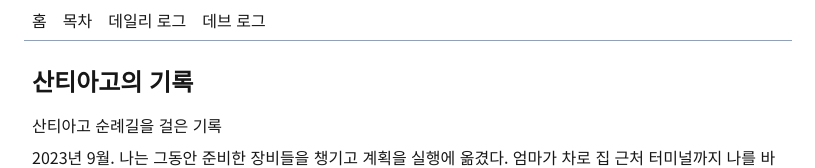
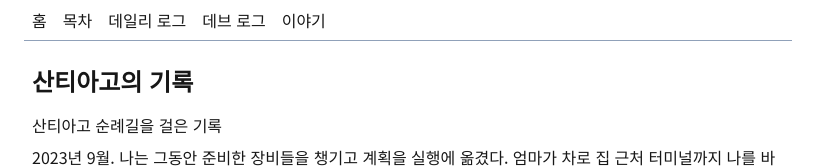
Before and after one commit to forestream/forestream.github.io, a Next.js app: page / in a window 1280 px wide. Shown: the top 168 px of the page, without its empty margins (232-1047 px from the left). Built offline with nearby package versions, Linux system fonts and the light colour scheme.

Commit message:
add stories tab

```diff
--- a/app/_components/header-data-layer.tsx
+++ b/app/_components/header-data-layer.tsx
@@ -13,5 +13,12 @@ export async function HeaderDataLayer({
   const devLogs = await getChildDirectories(
     join(process.cwd(), "app", "dev-logs"),
   );
-  return <LogsProvider logs={{ dailyLogs, devLogs }}>{children}</LogsProvider>;
+  const stories = await getChildDirectories(
+    join(process.cwd(), "app", "stories"),
+  );
+  return (
+    <LogsProvider logs={{ dailyLogs, devLogs, stories }}>
+      {children}
+    </LogsProvider>
+  );
 }
--- a/app/_components/header.tsx
+++ b/app/_components/header.tsx
@@ -81,6 +81,28 @@ export function Header() {
           />
         </ul>
       </div>
+      <button
+        popoverTarget="stories"
+        className="anchor-[--stories] cursor-pointer hover:underline"
+      >
+        이야기
+      </button>
+      <div
+        popover="auto"
+        id="stories"
+        className="position-anchor-[--stories] top-[calc(anchor(bottom)+8px)] left-[anchor(left)] overflow-visible"
+      >
+        <ul className="p-2 shadow-md shadow-slate-800">
+          <LogContextReader
+            logKey="stories"
+            render={({ log }) => (
+              <Link href={`/stories/${log}`}>
+                <li className="cursor-pointer hover:underline">{log}</li>
+              </Link>
+            )}
+          />
+        </ul>
+      </div>
     </header>
   );
 }
--- a/app/_components/log-context-reader.tsx
+++ b/app/_components/log-context-reader.tsx
@@ -8,7 +8,7 @@ export function LogContextReader({
   logKey,
 }: {
   render?: ({ log }: { log: string }) => ReactNode;
-  logKey: "dailyLogs" | "devLogs";
+  logKey: "dailyLogs" | "devLogs" | "stories";
 }) {
   const logs = useLogs();
   return render
--- a/app/_components/logs-provider.tsx
+++ b/app/_components/logs-provider.tsx
@@ -6,6 +6,7 @@ import { useContext } from "react";
 const LogsContext = createContext<{
   dailyLogs: string[];
   devLogs: string[];
+  stories: string[];
 } | null>(null);
 
 export function LogsProvider({
@@ -15,6 +16,7 @@ export function LogsProvider({
   logs: {
     dailyLogs: string[];
     devLogs: string[];
+    stories: string[];
   };
   children: React.ReactNode;
 }) {
```
